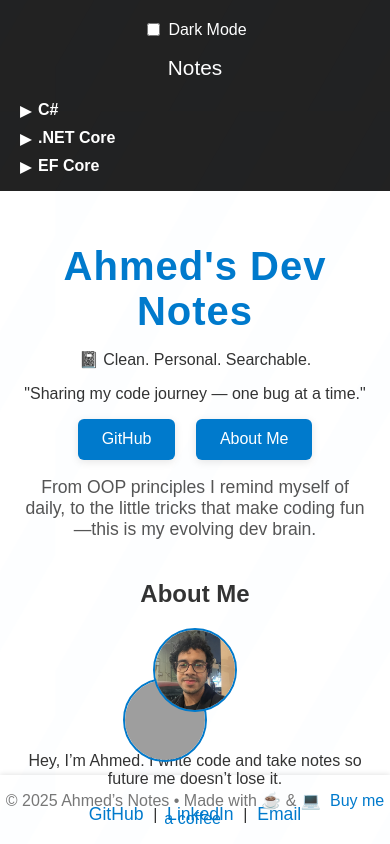
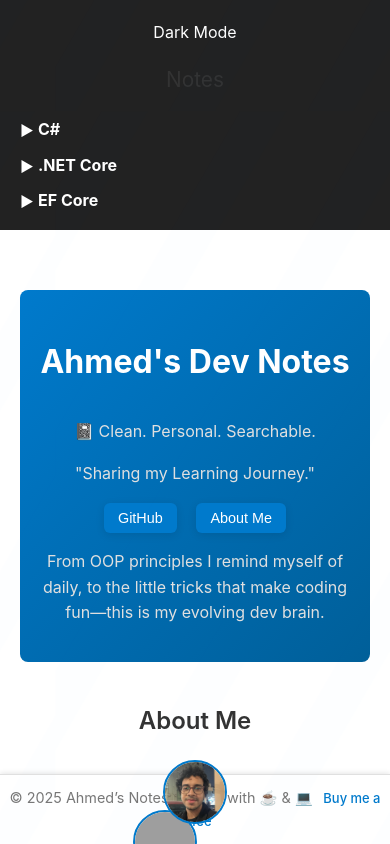
Before and after one commit to ahmedfakhr1/Tech-Notes-Project, a plain HTML site: page public/index.html in a window 390 px wide. Drawn offline with Linux system fonts and the light colour scheme; grey boxes are pictures that could not be loaded.

Commit message:
aesthetics

```diff
--- a/public/index.html
+++ b/public/index.html
@@ -5,6 +5,7 @@
     <meta name="viewport" content="width=device-width, initial-scale=1.0">
     <title>Notes Explorer</title>
     <link rel="stylesheet" href="styles.css">
+    <link rel="stylesheet" href="https://cdnjs.cloudflare.com/ajax/libs/font-awesome/5.15.4/css/all.min.css">
     <style>
         body {
             display: flex;
@@ -88,7 +89,7 @@
             <section class="hero">
                 <h1>Ahmed's Dev Notes</h1>
                 <p>📓 Clean. Personal. Searchable.</p>
-                <p>"Sharing my code journey — one bug at a time."</p>
+                <p>"Sharing my Learning Journey."</p>
                 <div class="hero-buttons">
                     <button onclick="window.open('https://github.com/ahmedfakhr1', '_blank')">GitHub</button>
                     <button onclick="window.open('https://afakhrportfolio.netlify.app/')">About Me</button>
@@ -162,14 +163,20 @@
                     <div>
                         <p>Hey, I’m Ahmed. I write code and take notes so future me doesn’t lose it.</p>
                         <div class="about-socials">
-                            <a href="https://github.com/ahmedfakhr1" target="_blank">GitHub</a> |
-                            <a href="https://www.linkedin.com/in/ahmed-fakhreldin/">LinkedIn</a> |
-                            <a href="mailto:ahmedfakhr59@email.com">Email</a>
+                            <a href="https://github.com/ahmedfakhr1" target="_blank">
+                                <i class="fab fa-github"></i>
+                            </a>
+                            <a href="https://www.linkedin.com/in/ahmed-fakhreldin/" target="_blank">
+                                <i class="fab fa-linkedin"></i>
+                            </a>
+                            <a href="mailto:ahmedfakhr59@email.com">
+                                <i class="fas fa-envelope"></i>
+                            </a>
                         </div>
                     </div>
                 </div>
-            </section>
 
+                <div class="image-tile" style="display: flex; align-items: center; gap: 1em; margin-top: 20px;">
             <!-- 🧩 Tech Stack Section -->
             <!-- <section class="tech-stack-section">
                 <h2>Tech Stack</h2>
@@ -277,14 +284,23 @@
     // Dark mode toggle
     const darkToggle = document.getElementById('darkModeToggle');
     darkToggle.addEventListener('change', function() {
-        document.body.classList.toggle('dark', this.checked);
-        localStorage.setItem('darkMode', this.checked ? '1' : '0');
+        const isDarkMode = document.body.classList.toggle('dark', this.checked);
+        document.body.classList.toggle('light', !isDarkMode);
+        localStorage.setItem('darkMode', isDarkMode ? '1' : '0');
+
+        // Update the label text
+        const label = document.querySelector('label[for="darkModeToggle"]');
+        label.textContent = isDarkMode ? 'Light Mode' : 'Dark Mode';
     });
 
-    // Persist dark mode
+    // Persist dark mode and update label text
     if (localStorage.getItem('darkMode') === '1') {
         darkToggle.checked = true;
         document.body.classList.add('dark');
+        document.querySelector('label[for="darkModeToggle"]').textContent = 'Light Mode';
+    } else {
+        document.body.classList.add('light');
+        document.querySelector('label[for="darkModeToggle"]').textContent = 'Dark Mode';
     }
     </script>
 </body>
--- a/public/styles.css
+++ b/public/styles.css
@@ -1,16 +1,15 @@
 /* Unified color palette for a minimal and cohesive design */
 :root {
-    --bg: #f4f4f4; /* Light gray background */
+    --bg: #f9f9f9; /* Light neutral background */
     --text: #333333; /* Dark gray text */
     --accent: #007acc; /* Blue accent */
     --accent-hover: #005f99; /* Darker blue for hover */
     --card-bg: #ffffff; /* White for cards */
-    --card-border: #dddddd; /* Light gray for borders */
+    --card-border: #e0e0e0; /* Subtle light gray for borders */
     --button-bg: var(--accent);
     --button-text: #ffffff; /* White text for buttons */
     --button-hover: var(--accent-hover);
     --shadow: 0 2px 8px rgba(0, 0, 0, 0.1); /* Subtle shadow */
-    --font: 'Arial', sans-serif; /* Clean sans-serif font */
 }
 
 body {
@@ -20,10 +19,12 @@ body {
     margin: 0;
     background: var(--bg);
     color: var(--text);
-    font-family: var(--font);
+    font-family: 'Inter', sans-serif;
+    line-height: 1.6;
     transition: background 0.3s, color 0.3s;
     position: relative;
     overflow-x: hidden;
+    transition: background-color 0.3s ease, color 0.3s ease;
 }
 
 main {
@@ -127,10 +128,27 @@ main {
     margin-bottom: 1em;
 }
 
-.dark-toggle input[type="checkbox"] {
-    margin-right: 8px;
+.dark-toggle label {
+    display: flex;
+    align-items: center;
+    cursor: pointer;
 }
 
+.dark-toggle input[type="checkbox"] {
+    display: none;
+}
+
+.dark-toggle .icon {
+    font-size: 1.2rem;
+    margin-right: 0.5em;
+    transition: transform 0.3s ease;
+}
+
+.dark-toggle input[type="checkbox"]:checked + label .icon {
+    transform: rotate(180deg);
+}
+
+/* Ensure dark mode styles are applied correctly */
 body.dark {
     background: #181818;
     color: #e0e0e0;
@@ -156,6 +174,11 @@ body.dark .file:hover {
 
 body.dark #note-content pre {
     background: #232323;
+    color: #e0e0e0;
+}
+
+body.dark .footer {
+    background-color: #232323;
     color: #e0e0e0;
 }
 
@@ -211,14 +234,59 @@ body.dark #note-content pre {
 
 .hero {
     text-align: center;
-    margin: 2rem 0 1.5rem 0;
+    margin: 40px auto;
+    padding: 20px;
+    animation: fadeIn 1.5s ease;
+    background: linear-gradient(135deg, #007acc 0%, #005f99 100%);
+    color: #ffffff;
+    border-radius: 8px;
 }
 
 .hero h1 {
-    font-size: 2.5rem;
-    color: var(--accent);
-    margin-bottom: 0.2em;
-    letter-spacing: 1px;
+    font-size: 3rem;
+    font-weight: bold;
+    color: #ffffff;
+    margin-bottom: 0.5em;
+    position: relative;
+    z-index: 1;
+    display: inline-block;
+}
+
+.hero h1 span {
+    position: relative;
+    display: inline-block;
+}
+
+.hero h1 span::before {
+    content: '';
+    position: absolute;
+    top: 0;
+    left: 0;
+    right: 0;
+    bottom: 0;
+    background: linear-gradient(45deg, #ff0000, #ff7300, #ffeb00, #47ff00, #00ffee, #2b65ff, #8000ff, #ff0080);
+    background-size: 200%;
+    z-index: -1;
+    animation: letterHalo 4s linear infinite;
+    filter: blur(4px);
+    border-radius: 4px;
+}
+
+@keyframes letterHalo {
+    0% {
+        background-position: 0% 50%;
+    }
+    50% {
+        background-position: 100% 50%;
+    }
+    100% {
+        background-position: 0% 50%;
+    }
+}
+
+.hero p {
+    font-size: 1.2rem;
+    color: #e0e0e0;
 }
 
 .hero-intro {
@@ -236,12 +304,13 @@ body.dark #note-content pre {
     padding: 0.7em 1.5em;
     font-size: 1rem;
     cursor: pointer;
-    transition: background 0.2s;
+    transition: transform 0.2s ease, background 0.3s ease;
     box-shadow: var(--shadow);
 }
 
 .hero-buttons button:hover {
     background: var(--button-hover);
+    transform: scale(1.05);
 }
 
 .search-section {
@@ -297,6 +366,12 @@ body.dark #note-content pre {
     display: flex;
     flex-direction: column;
     align-items: flex-start;
+    transition: transform 0.2s ease, box-shadow 0.3s ease;
+}
+
+.note-card:hover {
+    transform: translateY(-5px);
+    box-shadow: 0 4px 12px rgba(0, 0, 0, 0.15);
 }
 
 .note-title {
@@ -332,6 +407,28 @@ body.dark #note-content pre {
 .note-actions button:hover {
     background: var(--accent);
     color: #fff;
+}
+
+/* Enhance button styles */
+button {
+    background: var(--button-bg);
+    color: var(--button-text);
+    border: none;
+    border-radius: 6px;
+    padding: 0.7em 1.5em;
+    font-size: 1rem;
+    cursor: pointer;
+    transition: background 0.3s ease, transform 0.2s ease;
+    box-shadow: var(--shadow);
+}
+
+button:hover {
+    background: var(--button-hover);
+    transform: scale(1.05);
+}
+
+button:active {
+    transform: scale(0.95);
 }
 
 .features-section {
@@ -409,21 +506,27 @@ body.dark #note-content pre {
 
 .footer {
     text-align: center;
-    /* background-color: var(--card-bg); */
+    font-size: 0.9em;
     padding: 1em 0;
     width: 100%;
     position: fixed;
     bottom: 0;
     left: 0;
+    /* background-color: var(--card-bg); */
     box-shadow: 0 -1px 5px rgba(0, 0, 0, 0.1);
-    color: #777777; /* Light gray for footer text */
-    font-size: 1em;
+    border-top: 1px solid var(--card-border);
+    color: #777;
+}
+
+.footer-links {
+    margin-top: 0.5em;
 }
 
 .footer-links a {
     color: var(--accent);
     text-decoration: none;
-    margin: 0 0.3em;
+    margin: 0 0.5em;
+    font-size: 0.9em;
 }
 
 .footer-links a:hover {
@@ -458,3 +561,85 @@ body::before {
     .about-content { flex-direction: column; }
     .tech-stack-grid { flex-direction: column; }
 }
+
+/* Add fade-in animation for hero section */
+@keyframes fadeIn {
+    from {
+        opacity: 0;
+        transform: translateY(-20px);
+    }
+    to {
+        opacity: 1;
+        transform: translateY(0);
+    }
+}
+
+/* Responsive design for smaller screens */
+@media (max-width: 768px) {
+    .hero h1 {
+        font-size: 2rem;
+    }
+
+    .hero p {
+        font-size: 1rem;
+    }
+
+    .hero-buttons button {
+        padding: 0.5em 1em;
+        font-size: 0.9rem;
+    }
+
+    .about-content {
+        flex-direction: column;
+        gap: 1em;
+    }
+
+    .about-photo {
+        width: 60px;
+        height: 60px;
+    }
+
+    .tech-stack-grid {
+        flex-direction: column;
+        gap: 0.8em;
+    }
+
+    .notes-cards {
+        flex-direction: column;
+        align-items: center;
+    }
+
+    .note-card {
+        width: 90%;
+        max-width: none;
+    }
+
+    .footer {
+        font-size: 0.9em;
+        padding: 0.8em 0;
+    }
+}
+
+/* Typography enhancements */
+h1, h2, h3, h4, h5, h6 {
+    font-family: 'Inter', sans-serif;
+    font-weight: 600;
+    color: var(--text);
+}
+
+p {
+    font-size: 1rem;
+    color: #555;
+}
+
+a {
+    font-family: 'Inter', sans-serif;
+    font-weight: 500;
+    color: var(--accent);
+    text-decoration: none;
+    transition: color 0.2s ease;
+}
+
+a:hover {
+    color: var(--accent-hover);
+}
```
